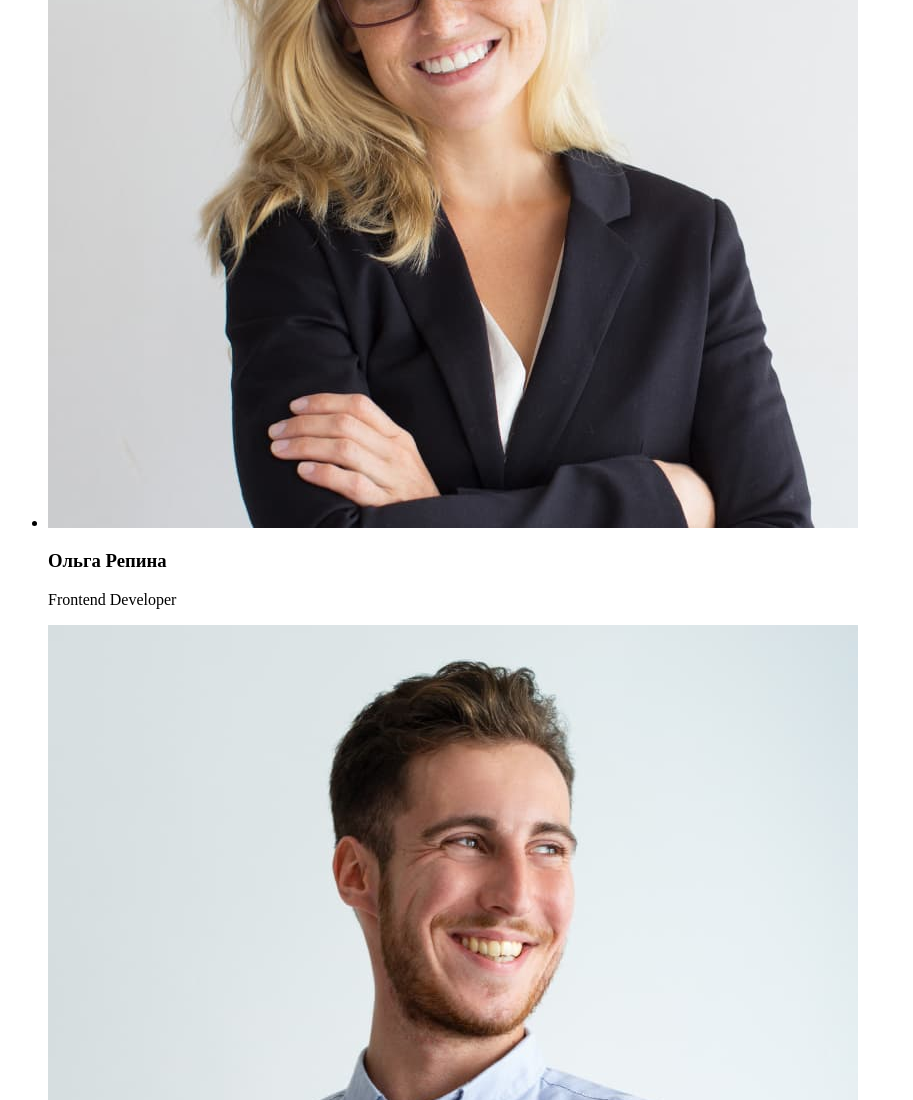
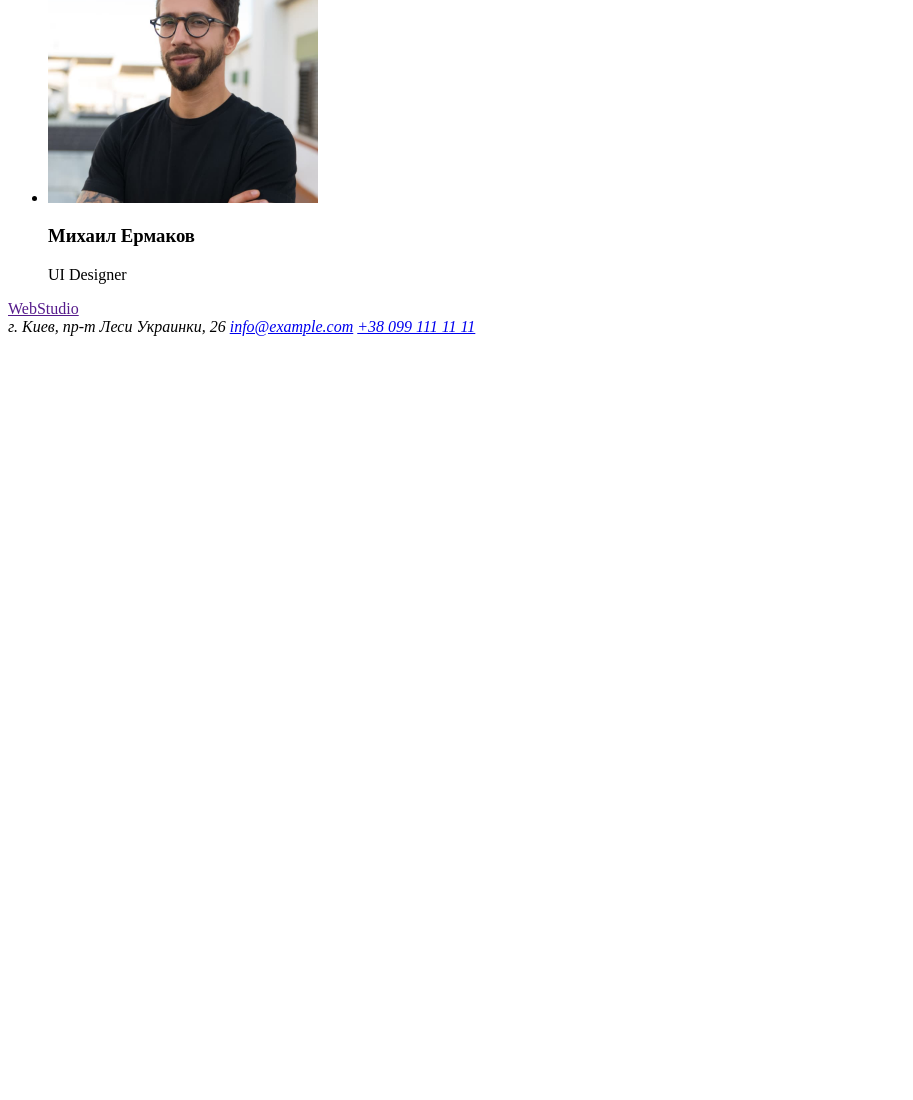
Before and after one commit to Anna-Mikh/goit-markup-hw-01, a plain HTML site: page index.html in a window 1280 px wide. Shown: the part 2751-3851 px from the top of the page, without its empty margins (0-913 px from the left). After the commit the page ends 3095 px from the top, so only its background shows below. Drawn offline with Linux system fonts and the light colour scheme.

Commit message:
добавляет футер и ширину фото в мейне

```diff
--- a/index.html
+++ b/index.html
@@ -73,27 +73,37 @@
         <h2>Наша команда</h2>
         <ul>
             <li>
-                <img src="images/human1.jpg" alt="">
+                <img src="images/human1.jpg" alt="сотрудник студии" width="270">
                 <h3>Игорь Демьяненко</h3>
                 <p>Product Designer</p>
             </li>
             <li>
-                <img src="images/human2.jpg" alt="">
+                <img src="images/human2.jpg" alt="сотрудник студии" width="270">
                 <h3>Ольга Репина</h3>
                 <p>Frontend Developer</p>
             </li>
             <li>
-                <img src="images/human3.jpg" alt="">
+                <img src="images/human3.jpg" alt="сотрудник студии" width="270">
                 <h3>Николай Тарасов</h3>
                 <p>Marketing</p>
             </li>
             <li>
-                <img src="images/human4.jpg" alt="">
+                <img src="images/human4.jpg" alt="сотрудник студии" width="270">
                 <h3>Михаил Ермаков</h3>
                 <p>UI Designer</p>
             </li>
         </ul>
     </section>
 </main>
+
+<!--footer-->
+<footer>
+    <a href="">WebStudio</a>
+    <address>
+        г. Киев, пр-т Леси Украинки, 26
+        <a href="mailto:info@example.com">info@example.com</a>
+        <a href="tel:+380991111111">+38 099 111 11 11</a>
+    </address>
+</footer>
 </body>
 </html>
```
